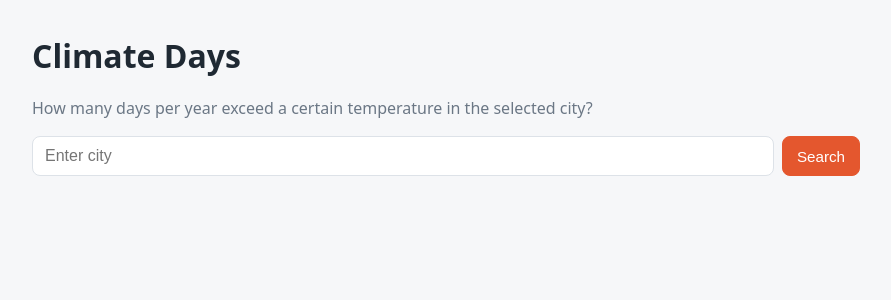
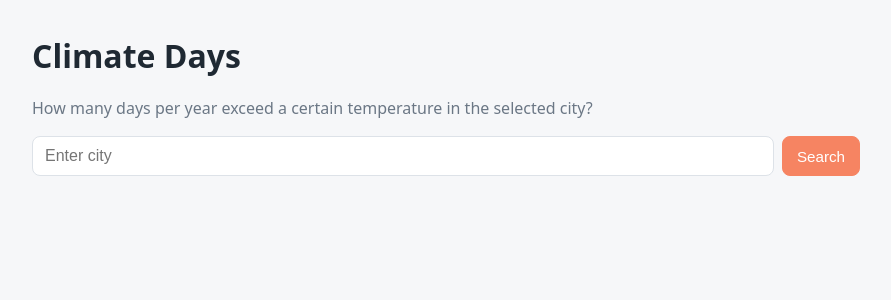
Before and after one commit to e-dedaj/climate-days, a React (Vite) app: page / in a window 1280 px wide. Shown: the top 300 px of the page, without its empty margins (194-1085 px from the left). Built offline with nearby package versions, Linux system fonts and the light colour scheme.

Commit message:
style: improve layout and form styling

```diff
--- a/src/index.css
+++ b/src/index.css
@@ -3,7 +3,7 @@
   --card: #ffffff;
   --text: #1f2933;
   --muted: #6b7785;
-  --accent: #e4572e;
+  --accent: #f68462;
   --border: #dde2e8;
 }
 
```
